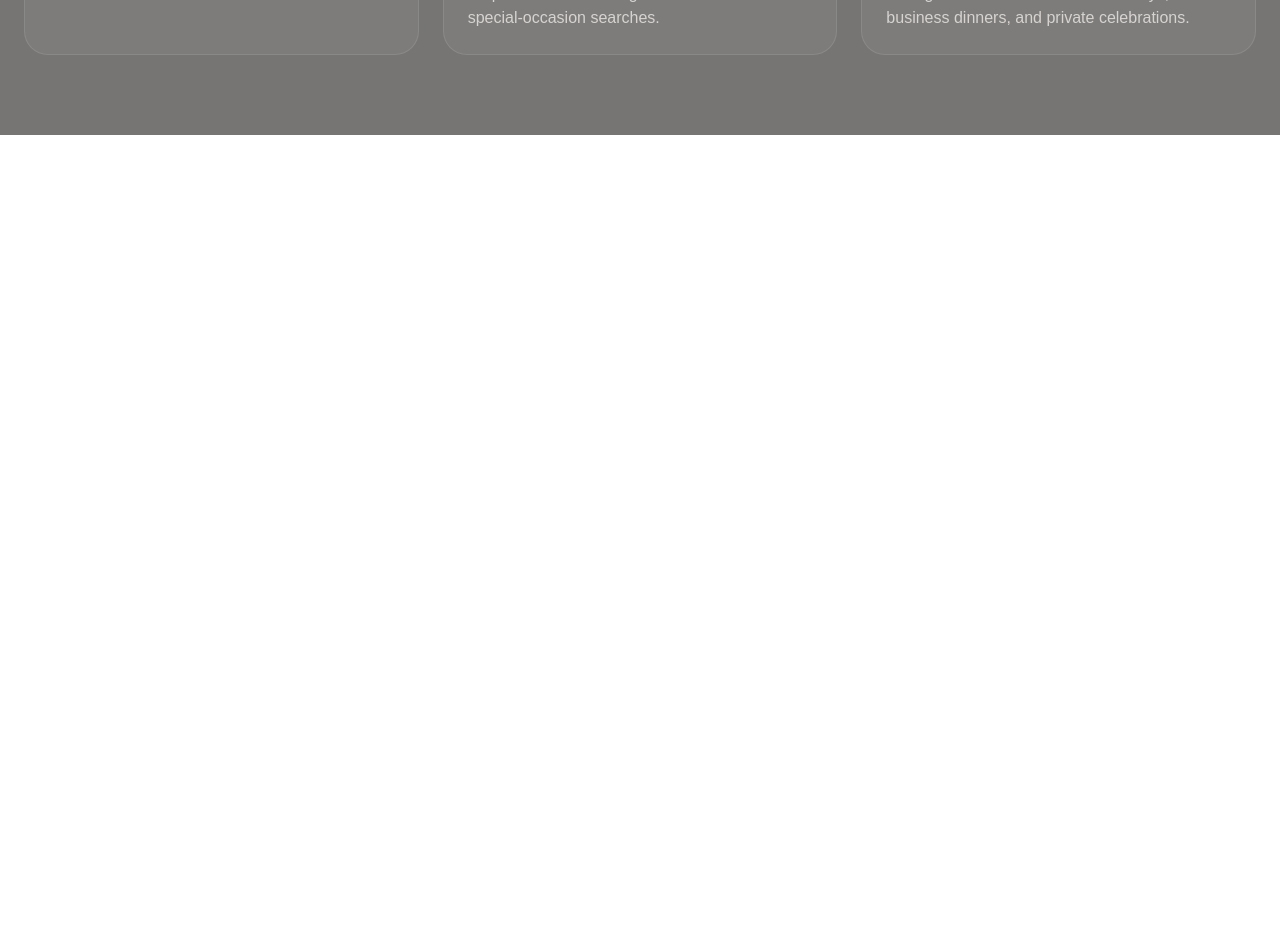
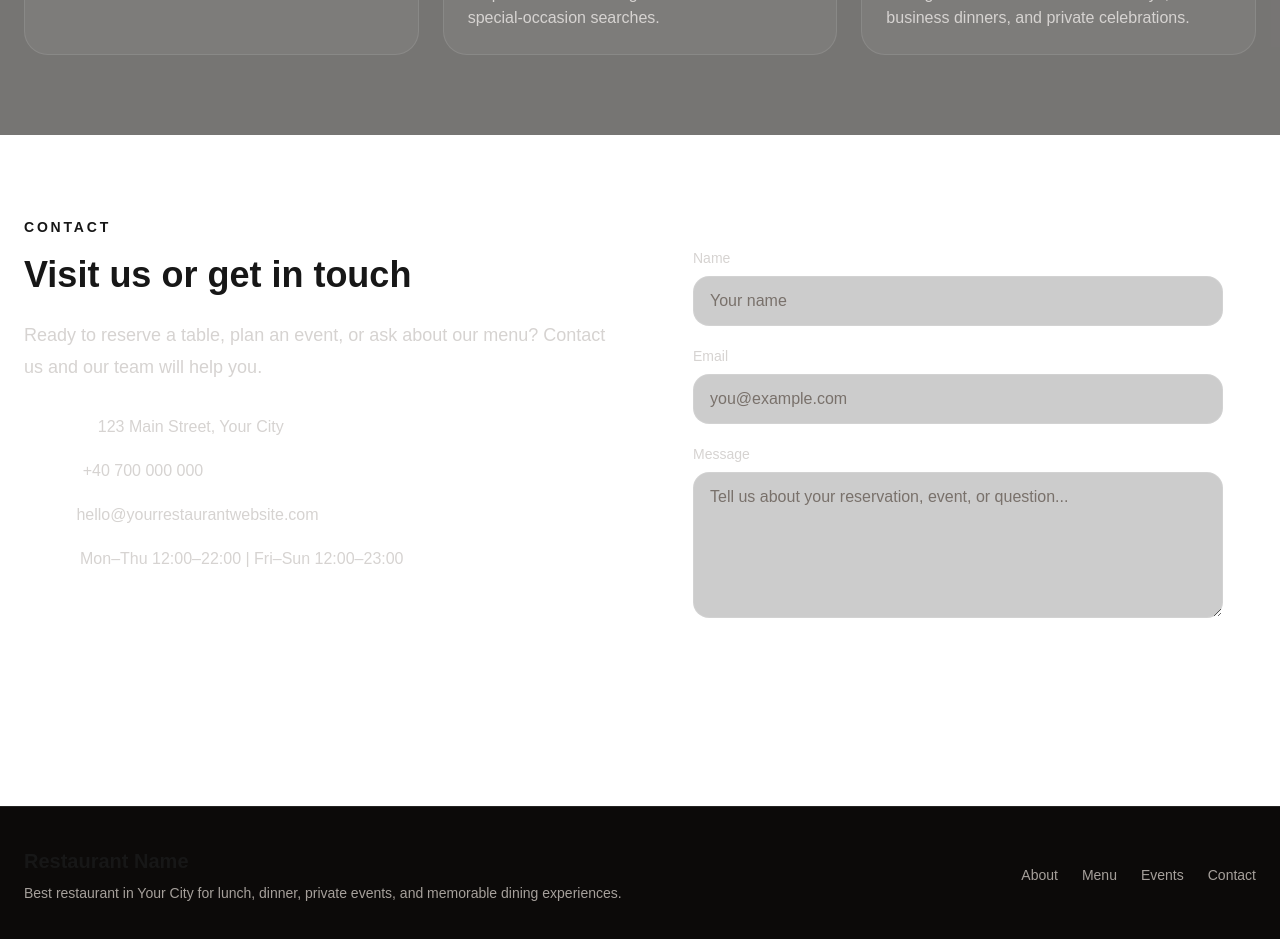
Before and after one commit to andrei-db/restaurant-website, a Next.js app: page / in a window 1280 px wide. Shown: the part 4780-5719 px from the top of the page. Before the commit the page ends 4915 px from the top, so only its background shows below. Built offline with nearby package versions, Linux system fonts and the light colour scheme.

Commit message:
feat: Add Footer & Contact section

```diff
--- a/css/output.css
+++ b/css/output.css
@@ -352,6 +352,9 @@
   .gap-4 {
     gap: calc(var(--spacing) * 4);
   }
+  .gap-5 {
+    gap: calc(var(--spacing) * 5);
+  }
   .gap-6 {
     gap: calc(var(--spacing) * 6);
   }
@@ -369,6 +372,13 @@
       --tw-space-y-reverse: 0;
       margin-block-start: calc(calc(var(--spacing) * 4) * var(--tw-space-y-reverse));
       margin-block-end: calc(calc(var(--spacing) * 4) * calc(1 - var(--tw-space-y-reverse)));
+    }
+  }
+  .space-y-5 {
+    :where(& > :not(:last-child)) {
+      --tw-space-y-reverse: 0;
+      margin-block-start: calc(calc(var(--spacing) * 5) * var(--tw-space-y-reverse));
+      margin-block-end: calc(calc(var(--spacing) * 5) * calc(1 - var(--tw-space-y-reverse)));
     }
   }
   .overflow-hidden {
@@ -393,6 +403,10 @@
   .border-y {
     border-block-style: var(--tw-border-style);
     border-block-width: 1px;
+  }
+  .border-t {
+    border-top-style: var(--tw-border-style);
+    border-top-width: 1px;
   }
   .border-b {
     border-bottom-style: var(--tw-border-style);
@@ -514,6 +528,9 @@
   }
   .p-6 {
     padding: calc(var(--spacing) * 6);
+  }
+  .p-8 {
+    padding: calc(var(--spacing) * 8);
   }
   .px-4 {
     padding-inline: calc(var(--spacing) * 4);
@@ -797,6 +814,21 @@
   .md\:grid-cols-3 {
     @media (width >= 48rem) {
       grid-template-columns: repeat(3, minmax(0, 1fr));
+    }
+  }
+  .md\:flex-row {
+    @media (width >= 48rem) {
+      flex-direction: row;
+    }
+  }
+  .md\:items-center {
+    @media (width >= 48rem) {
+      align-items: center;
+    }
+  }
+  .md\:justify-between {
+    @media (width >= 48rem) {
+      justify-content: space-between;
     }
   }
   .md\:text-6xl {
--- a/src/app/layout.tsx
+++ b/src/app/layout.tsx
@@ -2,6 +2,7 @@ import type { Metadata } from "next";
 import { Geist, Geist_Mono } from "next/font/google";
 import "./globals.css";
 import Navbar from "@/compontents/Navbar";
+import Footer from "@/compontents/Footer";
 const geistSans = Geist({
   variable: "--font-geist-sans",
   subsets: ["latin"],
@@ -30,6 +31,7 @@ export default function RootLayout({
       >
         <Navbar />
         {children}
+        <Footer />
       </body>
     </html>
   );
--- a/src/app/page.tsx
+++ b/src/app/page.tsx
@@ -413,6 +413,66 @@ export default function Home() {
           </div>
         </div>
       </section>
+      <section id="contact" className="mx-auto max-w-7xl px-6 py-20">
+        <div className="grid gap-10 lg:grid-cols-2">
+          <div>
+            <span className="text-sm font-semibold uppercase tracking-[0.2em] text-brand-300">Contact</span>
+            <h2 className="mt-4 text-4xl font-bold">Visit us or get in touch</h2>
+            <p className="mt-6 text-lg leading-8 text-stone-300">
+              Ready to reserve a table, plan an event, or ask about our menu? Contact us and our team will help you.
+            </p>
+
+            <div className="mt-8 space-y-5 text-stone-300">
+              <p><span className="font-semibold text-white">Address:</span> 123 Main Street, Your City</p>
+              <p><span className="font-semibold text-white">Phone:</span> +40 700 000 000</p>
+              <p><span className="font-semibold text-white">Email:</span> hello@yourrestaurantwebsite.com</p>
+              <p><span className="font-semibold text-white">Hours:</span> Mon–Thu 12:00–22:00 | Fri–Sun 12:00–23:00</p>
+            </div>
+          </div>
+
+          <form className="rounded-[2rem] border border-white/10 bg-white/5 p-8">
+            <div className="grid gap-5">
+              <div>
+                <label htmlFor="contact-name" className="mb-2 block text-sm text-stone-300">Name</label>
+                <input
+                  id="contact-name"
+                  type="text"
+                  placeholder="Your name"
+                  className="w-full rounded-2xl border border-white/10 bg-black/20 px-4 py-3 text-white placeholder:text-stone-500 focus:border-brand-400 focus:outline-none"
+                />
+              </div>
+
+              <div>
+                <label htmlFor="contact-email" className="mb-2 block text-sm text-stone-300">Email</label>
+                <input
+                  id="contact-email"
+                  type="email"
+                  placeholder="you@example.com"
+                  className="w-full rounded-2xl border border-white/10 bg-black/20 px-4 py-3 text-white placeholder:text-stone-500 focus:border-brand-400 focus:outline-none"
+                />
+              </div>
+
+              <div>
+                <label for="contact-message" class="mb-2 block text-sm text-stone-300">Message</label>
+                <textarea
+                  id="contact-message"
+                  rows="5"
+                  placeholder="Tell us about your reservation, event, or question..."
+                  class="w-full rounded-2xl border border-white/10 bg-black/20 px-4 py-3 text-white placeholder:text-stone-500 focus:border-brand-400 focus:outline-none"
+                ></textarea>
+              </div>
+
+              <button
+                type="submit"
+                className="rounded-2xl bg-brand-500 px-6 py-3 font-semibold text-white transition hover:bg-brand-400"
+              >
+                Send Message
+              </button>
+            </div>
+          </form>
+        </div>
+      </section>
+
     </>
   );
 }
--- /dev/null
+++ b/src/compontents/Footer.tsx
@@ -0,0 +1,21 @@
+export default function Footer(){
+    return(
+        <footer className="border-t border-white/10 bg-stone-950">
+        <div className="mx-auto flex max-w-7xl flex-col gap-6 px-6 py-10 md:flex-row md:items-center md:justify-between">
+          <div>
+            <p className="text-xl font-bold text-brand-300">Restaurant Name</p>
+            <p className="mt-2 text-sm text-stone-400">
+              Best restaurant in Your City for lunch, dinner, private events, and memorable dining experiences.
+            </p>
+          </div>
+
+          <div className="flex flex-wrap gap-6 text-sm text-stone-400">
+            <a href="#about" className="transition hover:text-white">About</a>
+            <a href="#menu" className="transition hover:text-white">Menu</a>
+            <a href="#events" className="transition hover:text-white">Events</a>
+            <a href="#contact" className="transition hover:text-white">Contact</a>
+          </div>
+        </div>
+      </footer>
+    );
+}
```
